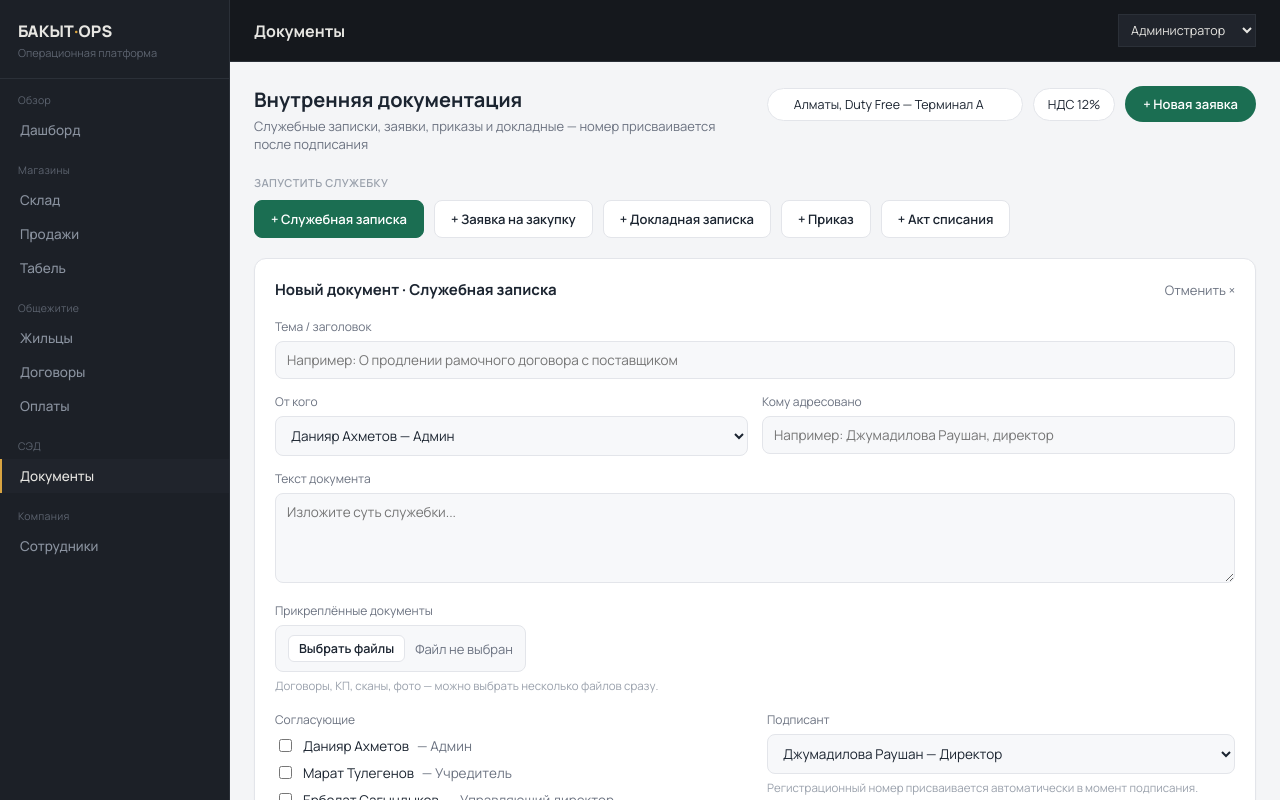
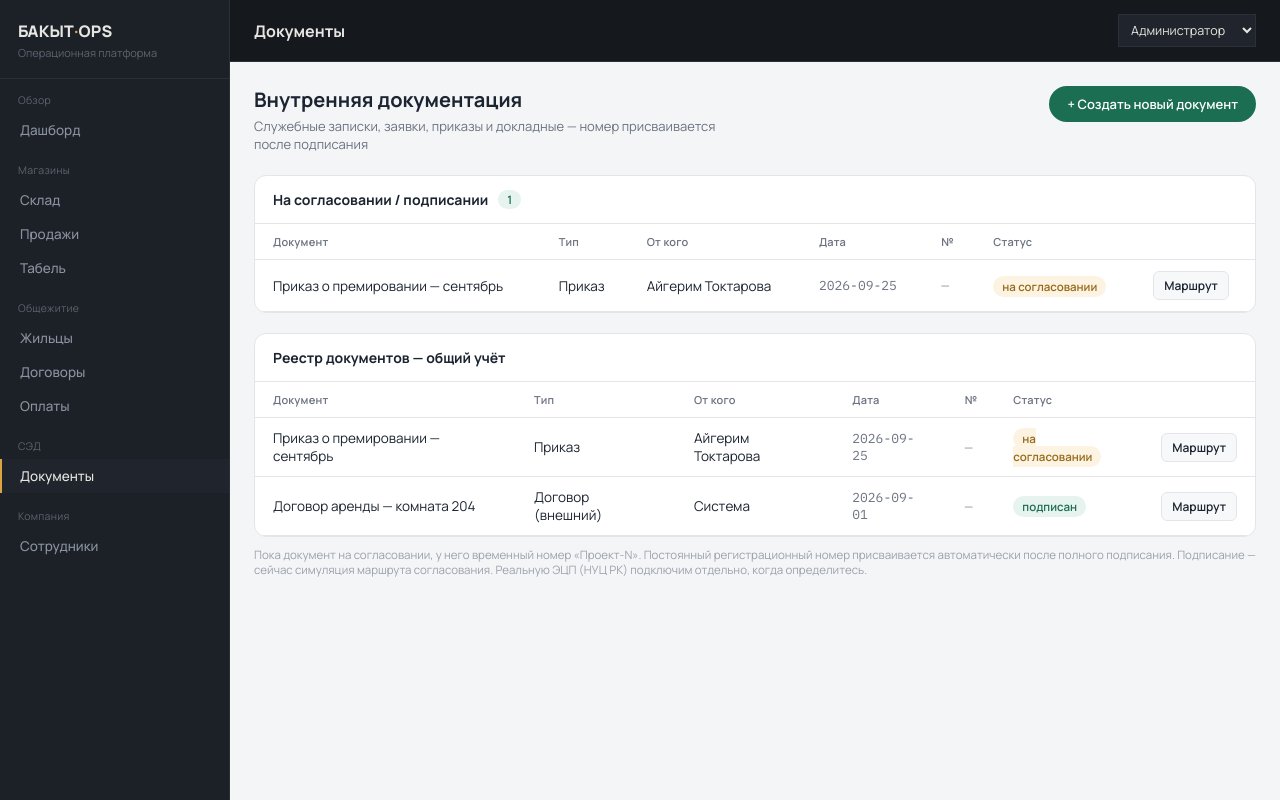
Before and after one commit to Zhengisbek01/-, a React (Vite) app: page / in a window 1280 px wide. Both pictures are taken after a click on the button "К СЭД". Shown: the top 800 px of the page. Built offline with nearby package versions, Linux system fonts and the light colour scheme.

Commit message:
Update App.jsx

```diff
--- a/src/App.jsx
+++ b/src/App.jsx
@@ -714,16 +714,17 @@ function staffLabel(id){
 }
 
 function Documents({ctx}){
-  const {documents, setDocuments, outlets} = ctx;
+  const {documents, setDocuments} = ctx;
   const [openDoc, setOpenDoc] = useState(null);
-  const [formOpen, setFormOpen] = useState(true);
+  const [formOpen, setFormOpen] = useState(false);
   const [activeType, setActiveType] = useState(DOC_TYPES[0].id);
-  const [outletId, setOutletId] = useState(outlets[0]?.id);
   const blankForm = {title:'', from: STAFF[0].id, to:'', text:'', files:[], amount:'', approvers:[], signer: STAFF[3].id};
   const [form, setForm] = useState(blankForm);
 
   const type = DOC_TYPES.find(t=>t.id===activeType) || DOC_TYPES[0];
-  const outlet = outlets.find(o=>o.id===outletId) || outlets[0];
+
+  const pending = documents.filter(d=>d.status!=='подписан');
+  const allDocs = documents;
 
   function pickType(id){
     setActiveType(id);
@@ -747,12 +748,16 @@ function Documents({ctx}){
       (()=>{ const s = STAFF.find(x=>x.id===form.signer); return {name:s.name, role:s.role+' · подписант', status:'ожидает'}; })(),
     ];
     const fromStaff = STAFF.find(x=>x.id===form.from);
-    setDocuments(prev=>[{
-      id:uid(), title:form.title.trim(), type:type.label, prefix:type.prefix,
-      author: fromStaff?.name || '—', to: form.to, text: form.text,
-      files: form.files, amount: form.amount, outlet: outlet?.name,
-      date: todayISO(), status:'на согласовании', number:null, steps,
-    }, ...prev]);
+    setDocuments(prev=>{
+      const draftSeq = prev.filter(d=>d.draftNumber).length + 1;
+      return [{
+        id:uid(), title:form.title.trim(), type:type.label, prefix:type.prefix,
+        author: fromStaff?.name || '—', to: form.to, text: form.text,
+        files: form.files, amount: form.amount,
+        date: todayISO(), status:'на согласовании', number:null,
+        draftNumber:`Проект-${draftSeq}`, steps,
+      }, ...prev];
+    });
     setForm({...blankForm, from: form.from, signer: form.signer});
     setFormOpen(false);
   }
@@ -775,6 +780,53 @@ function Documents({ctx}){
     });
   }
 
+  function statusBadge(status){
+    return (
+      <span style={{
+        fontSize:11.5, fontWeight:600, padding:'3px 9px', borderRadius:20,
+        background: status==='подписан' ? LT.accentSoft : '#FDF3E3',
+        color: status==='подписан' ? LT.accent : '#966A17',
+      }}>{status}</span>
+    );
+  }
+
+  function DocsTable({rows, emptyText}){
+    return (
+      <div style={{overflowX:'auto'}}>
+        <table style={{width:'100%', borderCollapse:'collapse'}}>
+          <thead>
+            <tr>
+              {['Документ','Тип','От кого','Дата','№','Статус',''].map(h=>(
+                <th key={h} style={{textAlign:'left', fontSize:11, fontWeight:600, color:LT.muted, padding:'10px 18px', borderBottom:`1px solid ${LT.border}`}}>{h}</th>
+              ))}
+            </tr>
+          </thead>
+          <tbody>
+            {rows.length===0 && (
+              <tr><td colSpan={7} style={{padding:'16px 18px', fontSize:13, color:LT.muted2}}>{emptyText}</td></tr>
+            )}
+            {rows.map(d=>(
+              <tr key={d.id}>
+                <td style={{padding:'11px 18px', fontSize:13.5, color:LT.text, borderBottom:`1px solid ${LT.border}`}}>{d.title}</td>
+                <td style={{padding:'11px 18px', fontSize:13.5, color:LT.text, borderBottom:`1px solid ${LT.border}`}}>{d.type}</td>
+                <td style={{padding:'11px 18px', fontSize:13.5, color:LT.text, borderBottom:`1px solid ${LT.border}`}}>{d.author}</td>
+                <td className="num" style={{padding:'11px 18px', fontSize:13, color:LT.muted, borderBottom:`1px solid ${LT.border}`}}>{d.date}</td>
+                <td className="num" style={{padding:'11px 18px', fontSize:13, color: d.number ? LT.text : LT.muted2, borderBottom:`1px solid ${LT.border}`}}>{d.number || d.draftNumber || '—'}</td>
+                <td style={{padding:'11px 18px', borderBottom:`1px solid ${LT.border}`}}>{statusBadge(d.status)}</td>
+                <td style={{padding:'11px 18px', borderBottom:`1px solid ${LT.border}`}}>
+                  <button onClick={()=>setOpenDoc(d.id)} style={{
+                    background:LT.field, border:`1px solid ${LT.border}`, borderRadius:6, padding:'5px 10px',
+                    fontSize:12, color:LT.text, cursor:'pointer', fontWeight:600
+                  }}>Маршрут</button>
+                </td>
+              </tr>
+            ))}
+          </tbody>
+        </table>
+      </div>
+    );
+  }
+
   return (
     <div style={{background:LT.bg, margin:'-24px', padding:24, minHeight:'calc(100vh - 61px)'}}>
       {/* header */}
@@ -785,28 +837,18 @@ function Documents({ctx}){
             Служебные записки, заявки, приказы и докладные — номер присваивается после подписания
           </div>
         </div>
-        <div style={{display:'flex', alignItems:'center', gap:10, flexWrap:'wrap'}}>
-          <select value={outletId} onChange={e=>setOutletId(e.target.value)} style={{
-            background:LT.card, border:`1px solid ${LT.border}`, borderRadius:20, padding:'7px 14px 7px 26px',
-            fontSize:12.5, color:LT.text, position:'relative', appearance:'none', cursor:'pointer'
-          }}>
-            {outlets.map(o=><option key={o.id} value={o.id}>{o.city}, {o.name}</option>)}
-          </select>
-          <div style={{background:LT.card, border:`1px solid ${LT.border}`, borderRadius:20, padding:'7px 14px', fontSize:12.5, color:LT.text}}>
-            НДС 12%
-          </div>
-          <button onClick={()=>{setFormOpen(true); setActiveType(DOC_TYPES[0].id); setForm(blankForm);}} style={{
-            background:LT.accent, color:'#fff', border:'none', borderRadius:20, padding:'9px 18px',
-            fontSize:13, fontWeight:600, cursor:'pointer'
-          }}>+ Новая заявка</button>
-        </div>
+        <button onClick={()=>{setFormOpen(o=>!o); setActiveType(DOC_TYPES[0].id); setForm(blankForm);}} style={{
+          background:LT.accent, color:'#fff', border:'none', borderRadius:20, padding:'9px 18px',
+          fontSize:13, fontWeight:600, cursor:'pointer'
+        }}>{formOpen ? 'Скрыть форму ×' : '+ Создать новый документ'}</button>
       </div>
 
-      {/* type launcher */}
-      <div style={{fontSize:11, letterSpacing:'.04em', color:LT.muted2, marginBottom:10, fontWeight:600}}>ЗАПУСТИТЬ СЛУЖЕБКУ</div>
+      {/* creation card */}
+      {formOpen && (<>
+      <div style={{fontSize:11, letterSpacing:'.04em', color:LT.muted2, marginBottom:10, fontWeight:600}}>ВЫБЕРИТЕ ТИП ДОКУМЕНТА</div>
       <div style={{display:'flex', gap:10, flexWrap:'wrap', marginBottom:20}}>
         {DOC_TYPES.map(t=>{
-          const active = t.id===activeType && formOpen;
+          const active = t.id===activeType;
           return (
             <button key={t.id} onClick={()=>pickType(t.id)} style={{
               background: active ? LT.accent : LT.card, color: active ? '#fff' : LT.text,
@@ -816,8 +858,7 @@ function Documents({ctx}){
           );
         })}
       </div>
-
-      {/* creation card */}
+      </>)}
       {formOpen && (
         <div style={{background:LT.card, border:`1px solid ${LT.border}`, borderRadius:12, padding:20, marginBottom:24, boxShadow:'0 1px 2px rgba(16,24,40,.04)'}}>
           <div style={{display:'flex', justifyContent:'space-between', alignItems:'center', marginBottom:18}}>
@@ -894,49 +935,25 @@ function Documents({ctx}){
         </div>
       )}
 
-      {/* documents list */}
+      {/* pending list */}
+      <div style={{background:LT.card, border:`1px solid ${LT.border}`, borderRadius:12, overflow:'hidden', marginBottom:20}}>
+        <div style={{padding:'14px 18px', borderBottom:`1px solid ${LT.border}`, display:'flex', alignItems:'center', gap:10}}>
+          <div style={{fontSize:14, fontWeight:700, color:LT.text}}>На согласовании / подписании</div>
+          {pending.length>0 && <span style={{fontSize:11.5, fontWeight:600, color:LT.accent, background:LT.accentSoft, borderRadius:20, padding:'2px 9px'}}>{pending.length}</span>}
+        </div>
+        <DocsTable rows={pending} emptyText="Нет документов в работе" />
+      </div>
+
+      {/* full registry */}
       <div style={{background:LT.card, border:`1px solid ${LT.border}`, borderRadius:12, overflow:'hidden'}}>
         <div style={{padding:'14px 18px', borderBottom:`1px solid ${LT.border}`, fontSize:14, fontWeight:700, color:LT.text}}>
-          Документы компании
+          Реестр документов — общий учёт
         </div>
-        <div style={{overflowX:'auto'}}>
-          <table style={{width:'100%', borderCollapse:'collapse'}}>
-            <thead>
-              <tr>
-                {['Документ','Тип','От кого','Дата','№','Статус',''].map(h=>(
-                  <th key={h} style={{textAlign:'left', fontSize:11, fontWeight:600, color:LT.muted, padding:'10px 18px', borderBottom:`1px solid ${LT.border}`}}>{h}</th>
-                ))}
-              </tr>
-            </thead>
-            <tbody>
-              {documents.map(d=>(
-                <tr key={d.id}>
-                  <td style={{padding:'11px 18px', fontSize:13.5, color:LT.text, borderBottom:`1px solid ${LT.border}`}}>{d.title}</td>
-                  <td style={{padding:'11px 18px', fontSize:13.5, color:LT.text, borderBottom:`1px solid ${LT.border}`}}>{d.type}</td>
-                  <td style={{padding:'11px 18px', fontSize:13.5, color:LT.text, borderBottom:`1px solid ${LT.border}`}}>{d.author}</td>
-                  <td className="num" style={{padding:'11px 18px', fontSize:13, color:LT.muted, borderBottom:`1px solid ${LT.border}`}}>{d.date}</td>
-                  <td className="num" style={{padding:'11px 18px', fontSize:13, color:LT.muted, borderBottom:`1px solid ${LT.border}`}}>{d.number || '—'}</td>
-                  <td style={{padding:'11px 18px', borderBottom:`1px solid ${LT.border}`}}>
-                    <span style={{
-                      fontSize:11.5, fontWeight:600, padding:'3px 9px', borderRadius:20,
-                      background: d.status==='подписан' ? LT.accentSoft : '#FDF3E3',
-                      color: d.status==='подписан' ? LT.accent : '#966A17',
-                    }}>{d.status}</span>
-                  </td>
-                  <td style={{padding:'11px 18px', borderBottom:`1px solid ${LT.border}`}}>
-                    <button onClick={()=>setOpenDoc(d.id)} style={{
-                      background:LT.field, border:`1px solid ${LT.border}`, borderRadius:6, padding:'5px 10px',
-                      fontSize:12, color:LT.text, cursor:'pointer', fontWeight:600
-                    }}>Маршрут</button>
-                  </td>
-                </tr>
-              ))}
-            </tbody>
-          </table>
-        </div>
+        <DocsTable rows={allDocs} emptyText="Документов пока нет" />
       </div>
+
       <div style={{fontSize:11.5, color:LT.muted2, marginTop:10}}>
-        Подписание — сейчас симуляция маршрута согласования. Реальную ЭЦП (НУЦ РК) подключим отдельно, когда определитесь.
+        Пока документ на согласовании, у него временный номер «Проект-N». Постоянный регистрационный номер присваивается автоматически после полного подписания. Подписание — сейчас симуляция маршрута согласования. Реальную ЭЦП (НУЦ РК) подключим отдельно, когда определитесь.
       </div>
 
       {openDoc && (()=>{
```
